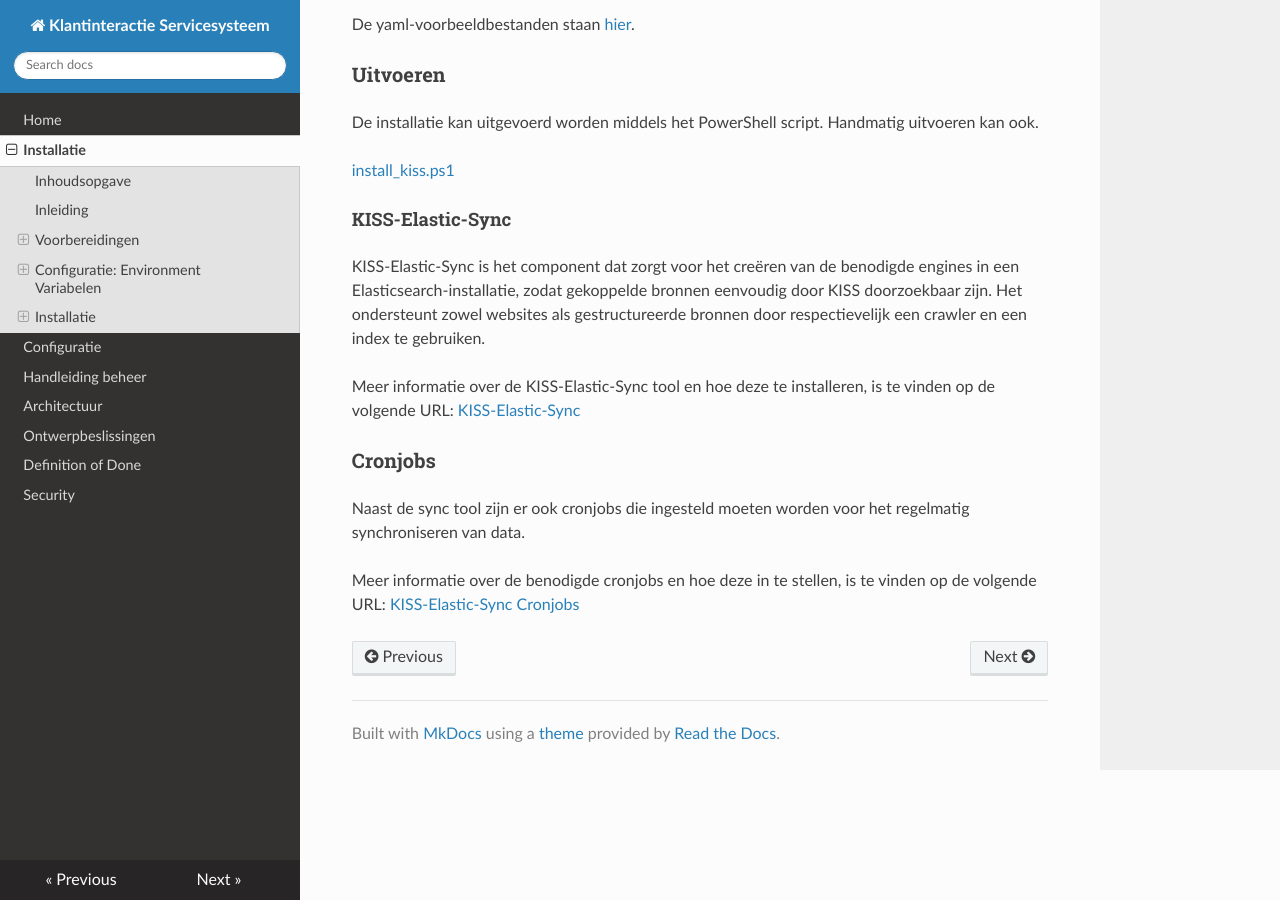
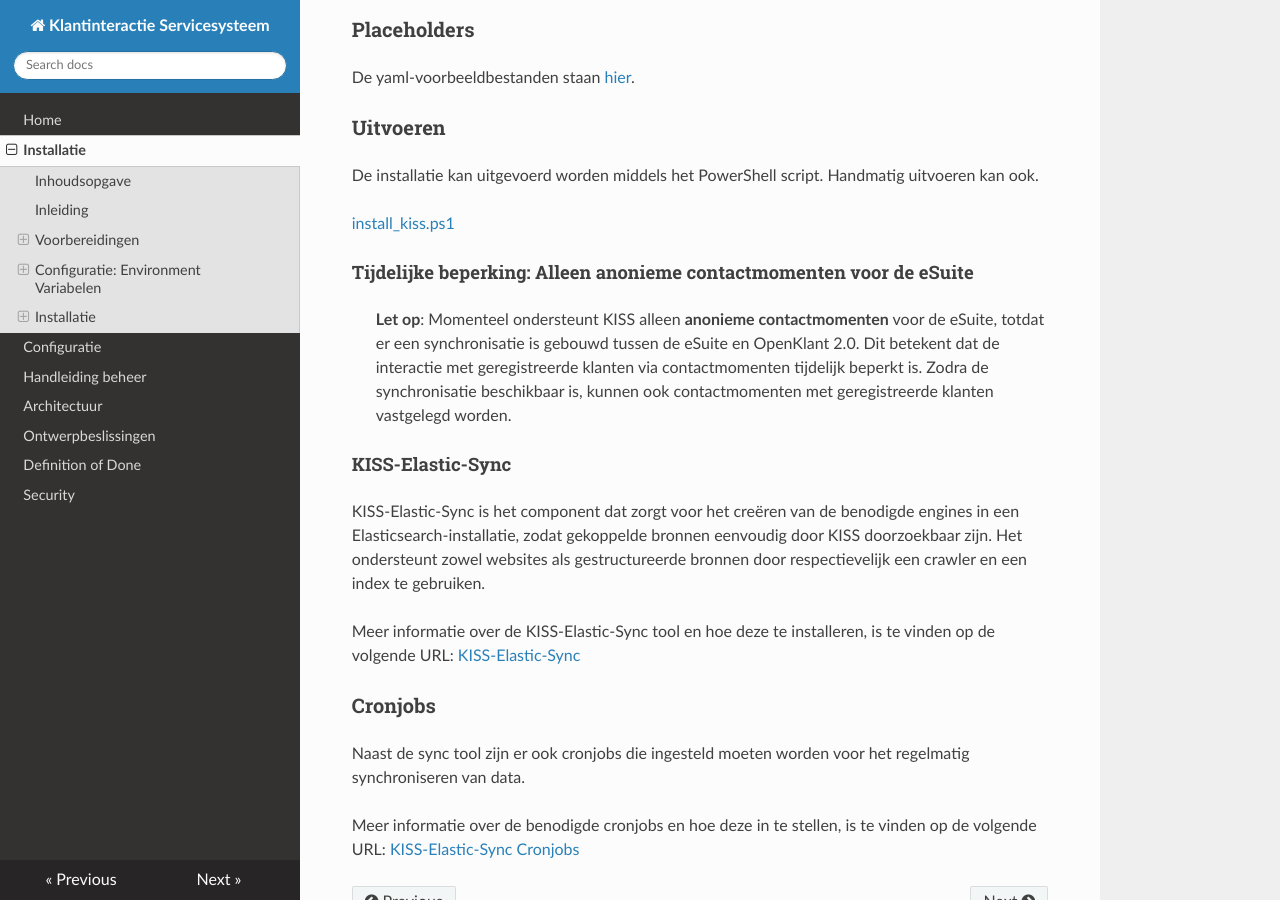
Before and after one commit to Klantinteractie-Servicesysteem/.github, an MkDocs documentation site: the page built from docs/INSTALLATION.md, in a window 1280 px wide and 900 px high, scrolled down 6317 px. Built offline with MkDocs 1.6.1, drawn with Linux system fonts in a browser that asks for light colours; nearby versions of some CDN libraries; some of the changed text lies outside the part shown.

Commit message:
Pc-312-HandleidingUpdateUseKlantInteracties

```diff
--- a/docs/INSTALLATION.md
+++ b/docs/INSTALLATION.md
@@ -152,6 +152,7 @@
 | `ENTERPRISE_SEARCH_ENGINE`              | De naam van de `meta-engine` engine die KISS gebruikt. Dit moet zijn: `KISS-engine`  <details> <summary>Meer informatie </summary> De KISS-Elastic-Sync maakt deze engine aan, als deze nog niet bestaat.  </details>   |
 | `KLANTINTERACTIES_BASE_URL`                      | URL van de Klantinteractie API van het gebruikte klantinteractieregister (bijvoorbeeld Open Klant 2) <details> <summary>Meer informatie </summary>Bijvoorbeeld `https://klantinteractieregister.mijngemeente.nl/klantinteracties` </details>  |
 | `KLANTINTERACTIES_TOKEN`                     | Token voor de Klantinteractie API van het gebruikte klantinteractieregister                                                                   |
+| `USE_KLANTINTERACTIES` | Deze variabele bepaalt of er gebruik wordt gemaakt van OpenKlant 2.0 (klantinteractieregister).<details> <summary>Meer informatie </summary>Als deze variabele op `true` staat, wordt OpenKlant 2.0 gebruikt. Standaard is deze waarde `false`.</details>|
 | `CONTACTMOMENTEN_BASE_URL`              | URL van de Contactmomenten API  <details> <summary>Meer informatie </summary>Bijvoorbeeld: `https://contactmomentenregister.mijngemeente.nl` </details>                  |
 | `CONTACTMOMENTEN_API_CLIENT_ID`         | ClientId voor de Contactmomenten API van het gebruikte Contactmomentenregister                                                   |
 | `CONTACTMOMENTEN_API_KEY`               | Key voor de Contactmomenten API  <br /> **(min. 16 karakters)**                                                                  |
@@ -206,6 +207,8 @@
 
 [install_kiss.ps1](https://github.com/Klantinteractie-Servicesysteem/.github/blob/main/docs/scripts/install_kiss.ps1)
 
+#### Tijdelijke beperking: Alleen anonieme contactmomenten voor de eSuite
+> **Let op**: Momenteel ondersteunt KISS alleen **anonieme contactmomenten** voor de eSuite, totdat er een synchronisatie is gebouwd tussen de eSuite en OpenKlant 2.0. Dit betekent dat de interactie met geregistreerde klanten via contactmomenten tijdelijk beperkt is. Zodra de synchronisatie beschikbaar is, kunnen ook contactmomenten met geregistreerde klanten vastgelegd worden.
 
 #### KISS-Elastic-Sync
 KISS-Elastic-Sync is het component dat zorgt voor het creëren van de benodigde engines in een Elasticsearch-installatie, zodat gekoppelde bronnen eenvoudig door KISS doorzoekbaar zijn. Het ondersteunt zowel websites als gestructureerde bronnen door respectievelijk een crawler en een index te gebruiken.
```
